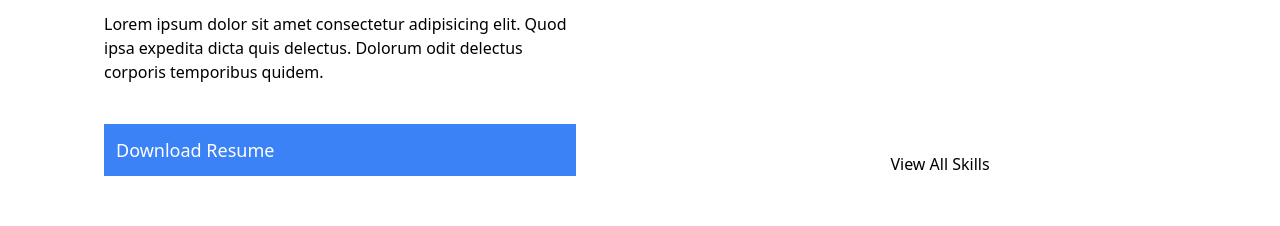
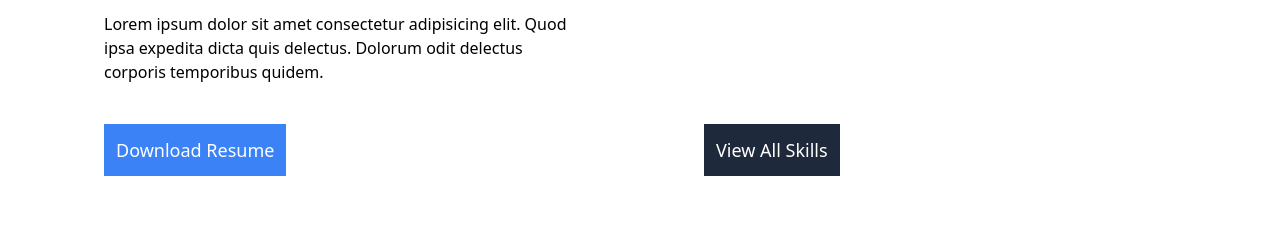
Before and after one commit to HamzaAbouJaib/portfolio, a React (Vite) app: page / in a window 1280 px wide. Shown: the part 1082-1308 px from the top of the page. Built offline with nearby package versions, Linux system fonts and the light colour scheme; the HTML template or start-up script is replaced by a standard one.

Commit message:
Create secondary button styles

```diff
--- a/src/index.css
+++ b/src/index.css
@@ -22,17 +22,26 @@ html {
 .resume-btn {
   @apply text-lg bg-blue-500 p-3 text-blue-500 absolute w-max top-0 left-[50%] translate-x-[-50%];
 }
+
+.resume-btn::before {
+  content: "Donwload Resume";
+  @apply text-lg bg-slate-800 p-3 text-white absolute w-max -top-2 left-[46%] translate-x-[-50%] hover:top-0 hover:left-[50%] transition-all duration-500 ease-in-out;
+}
+
 .resume-btn-secondary {
-  @apply text-lg bg-blue-500 p-3 text-white transition-all duration-500 ease-in-out;
+  @apply text-lg w-max bg-blue-500 p-3 text-white transition-all duration-500 ease-in-out;
 }
 
 .resume-btn-secondary:hover {
   @apply bg-blue-600;
 }
 
-.resume-btn::before {
-  content: "Donwload Resume";
-  @apply text-lg bg-slate-800 p-3 text-white absolute w-max -top-2 left-[46%] translate-x-[-50%] hover:top-0 hover:left-[50%] transition-all duration-500 ease-in-out;
+.btn-secondary {
+  @apply text-lg w-max bg-slate-800 p-3 text-white transition-all duration-500 ease-in-out;
+}
+
+.btn-secondary:hover {
+  @apply bg-slate-600;
 }
 
 .burger {
```
